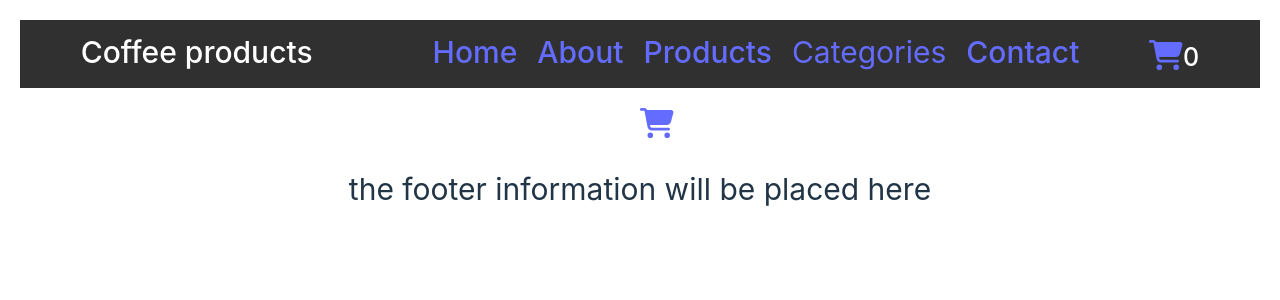
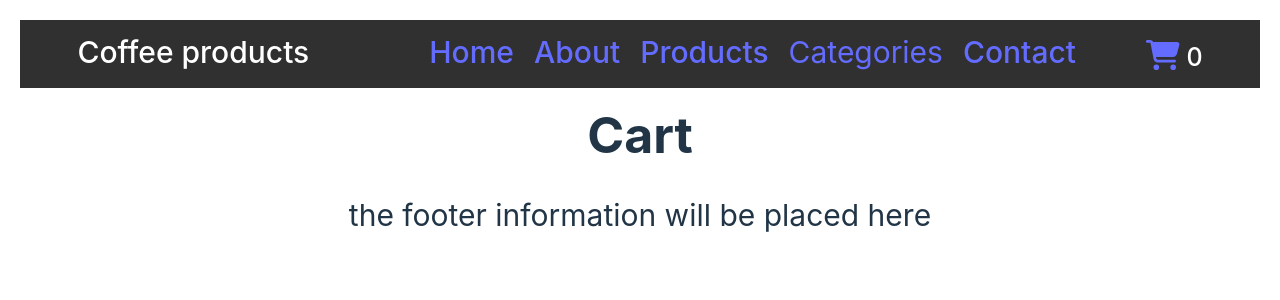
Before and after one commit to GeorgePhD/Pre-entrega1-React-Gamboa, a React (Vite) app: page /cart in a window 1280 px wide. Shown: the top 300 px of the page. Built offline with nearby package versions, Linux system fonts and the light colour scheme.

Commit message:
cart finished

```diff
--- a/src/App.jsx
+++ b/src/App.jsx
@@ -9,6 +9,7 @@ import ItemListContainer from './Components/ItemListContainer.jsx';
 import ItemDetailContainer from './Components/ItemDetailContainer.jsx';
 import { useState } from 'react';
 import { CartContext } from './context/ShoppingCartContext.jsx';
+import CartWidget from './Components/CartWidget.jsx';
 
 
 /* import {app} from './firebase/config.jsx';
@@ -40,6 +41,8 @@ function App() {
 
     return cart.reduce((acc, curr) => acc + curr.counter, 0);
   }
+  console.log('Context Value:', { cart, handleAddingToCartBtn, cartQuantity });
+
 
   return (
     <>
@@ -47,7 +50,6 @@ function App() {
       <BrowserRouter>
 
         <Navbar />
-        {/* <ItemListContainer greeting={greeting}/> */}
         <Routes>
           <Route path='/' element={<Home />} />
           <Route path='/item/:id' element={<ItemDetailContainer />} />
@@ -56,6 +58,7 @@ function App() {
           <Route path='/products' element={<ItemListContainer />} />
           <Route path='/products/:strength' element={<ItemListContainer />} />
           <Route path='/contact' element={<Contact />} />
+          <Route path='/cartwidget' element={<CartWidget />} />
           <Route path='/cart' element={<Cart />} />
         </Routes>
 
@@ -63,7 +66,6 @@ function App() {
 
       <footer className='footer title'>the footer information will be placed here</footer>
 
-      {/* <ItemDetailContainer itemId={2}/> */}
       </CartContext.Provider>
     </>
   )
--- a/src/Components/Cart.jsx
+++ b/src/Components/Cart.jsx
@@ -1,20 +1,28 @@
-
-import { Link } from 'react-router-dom';
-import '../styles/texts.css';
-import { FontAwesomeIcon } from '@fortawesome/react-fontawesome';
-import { faShoppingCart } from '@fortawesome/free-solid-svg-icons';
-import { useContext } from 'react';
-import { CartContext } from '../context/ShoppingCartContext';
-
+import { useContext } from "react";
+import { CartContext } from "../context/ShoppingCartContext";
 
 const Cart = () => {
 
-    const { cartQuantity } = useContext(CartContext);
+    const { cart } = useContext(CartContext);
 
     return (
-        <>
-        <li><Link className='menu-items' to='/cart'><FontAwesomeIcon className='shopping-cart' icon={faShoppingCart}></FontAwesomeIcon><span className='cart-quantity'>{cartQuantity()}</span></Link></li>
-        </>
+        <div className="cart-container">
+            <h1 className="cart-title">Cart</h1>
+
+            {
+                cart.map((item) => (
+                    <div className="cart-item" key={item.id}>
+                        <h2>{item.brand_name}</h2>
+                        <p>{item.brew}</p>
+                        <p>{item.price}</p>
+                        <p>{item.country}</p>
+                        <p>{item.strength}</p>
+                        <img src={item.image_url} alt=""  />
+                    </div>
+
+                ))
+            }
+        </div>
     )
 }
 
--- /dev/null
+++ b/src/Components/CartWidget.jsx
@@ -0,0 +1,21 @@
+
+import { Link } from 'react-router-dom';
+import '../styles/texts.css';
+import { FontAwesomeIcon } from '@fortawesome/react-fontawesome';
+import { faShoppingCart } from '@fortawesome/free-solid-svg-icons';
+import { useContext } from 'react';
+import { CartContext } from '../context/ShoppingCartContext';
+
+
+const CartWidget = () => {
+
+    const { cartQuantity } = useContext(CartContext);
+
+    return (
+        <>
+        <li><Link className='menu-items' to='/cart'><FontAwesomeIcon className='shopping-cart' icon={faShoppingCart}></FontAwesomeIcon><span className='cart-quantity'> {cartQuantity()}</span></Link></li>
+        </>
+    )
+}
+
+export default CartWidget
--- a/src/Components/Contact.jsx
+++ b/src/Components/Contact.jsx
@@ -15,14 +15,18 @@ const Contact = () => {
   const handleSubmit = async(e) => {
     e.preventDefault();
 
-    addDoc(ordersCollection, order).then(({ id }) => setOrderId(id));
-    console.log(name, email);
-
     const order = {
       name,
       email,
       message
     };
+
+    console.log('sent')
+
+    addDoc(ordersCollection, order).then(({ id }) => setOrderId(id));
+    console.log(name, email);
+
+
 
 
     try {
@@ -46,7 +50,7 @@ const Contact = () => {
         <label className='form-text' htmlFor="email">Email</label>
         <input className='form-text' type="email" name="email" id="email" placeholder='Enter your email' onChange={(e) => setEmail(e.target.value)} value={email}/>
         <label className='form-text' htmlFor="message">Message</label>
-        <textarea className='form-text' name="message" id="message" cols="30" rows="10" placeholder='Enter your message'></textarea>
+        <textarea onChange={(e) => setMessage(e.target.value)} value={message} className='form-text' name="message" id="message" cols="30" rows="10" placeholder='Enter your message'></textarea>
         <input className='form-btn' type="submit" value="Submit"/>
     </form>
     <p>{orderId}</p>
--- a/src/Components/Item.jsx
+++ b/src/Components/Item.jsx
@@ -1,11 +1,12 @@
-import PropTypes from 'prop-types';
+/* import PropTypes from 'prop-types'; */
 import '../../src/App.css';
 import { Link } from 'react-router-dom';
 const Item = ({product}) => {
+
     return (
         <div>
             <div className='products'>
-                <img className='products-container-img' src={`/assets/${product.image_url}`} alt="" />
+                <img className='products-container-img' src={`/assets/${product.image_url}`} alt={product.brand_name} />
                 <p className='products-container-p'>Brand : {product.brand_name}</p>
                 <p className='products-container-p'>Brew : {product.brew}</p>
                 <p className='products-container-p'>Price : {product.price}</p>
@@ -18,7 +19,7 @@ const Item = ({product}) => {
         </div>
     )
 }
-Item.propTypes = {
+/* Item.propTypes = {
     product: PropTypes.shape({
         id: PropTypes.number.isRequired,
         brand_name: PropTypes.string.isRequired,
@@ -27,9 +28,9 @@ Item.propTypes = {
         country: PropTypes.string.isRequired,
         strength: PropTypes.string.isRequired,
         image_url: PropTypes.string.isRequired,
-        // Add more prop types as needed for other properties
+
     }).isRequired,
-};
+}; */
 
 
 export default Item
--- a/src/Components/Navbar.jsx
+++ b/src/Components/Navbar.jsx
@@ -1,6 +1,6 @@
 import '../styles/navbar.css';
 import { Link } from 'react-router-dom';
-import Cart from './Cart.jsx';
+import CartWidget from './CartWidget.jsx';
 import { useState, useEffect } from 'react';
 import coffeeData from '../data/coffee-data.json';
 
@@ -42,7 +42,7 @@ const Navbar = () => {
                     )}
                 </li>
                 <li><Link className='menu-items' to='/contact'>Contact</Link></li>
-                <Cart />
+                <CartWidget />
             </ul>
         </nav>
 
--- a/src/context/ShoppingCartContext.jsx
+++ b/src/context/ShoppingCartContext.jsx
@@ -1,16 +1,13 @@
-import { createContext, useState } from "react";
+import { createContext, useState, useContext } from "react";
 import PropTypes from "prop-types";
 export const CartContext = createContext(null);
 
 const ShoppingCartProvider = ({ children }) => {
 
-    const {user, age} = useContext(CartContext);
-    console.log(user, age)
-
     const [cart, setCart] = useState([]);
 
     return (
-        <CartContext.Provider value={{comision, cart, setCart}}>
+        <CartContext.Provider value={{cart, setCart}}>
             {children}
         </CartContext.Provider>
 
```
Also changed, not shown: src/Components/ItemList.jsx (+3 -4 lines).
